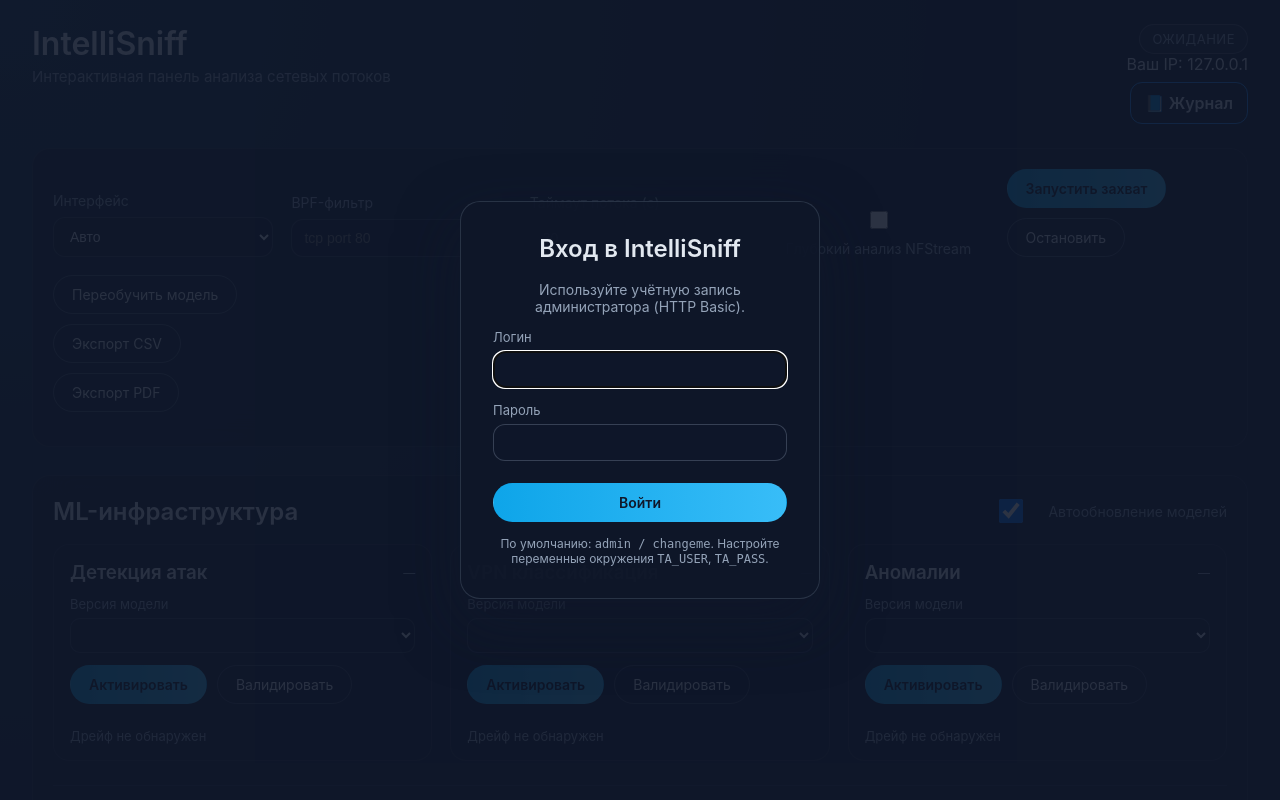
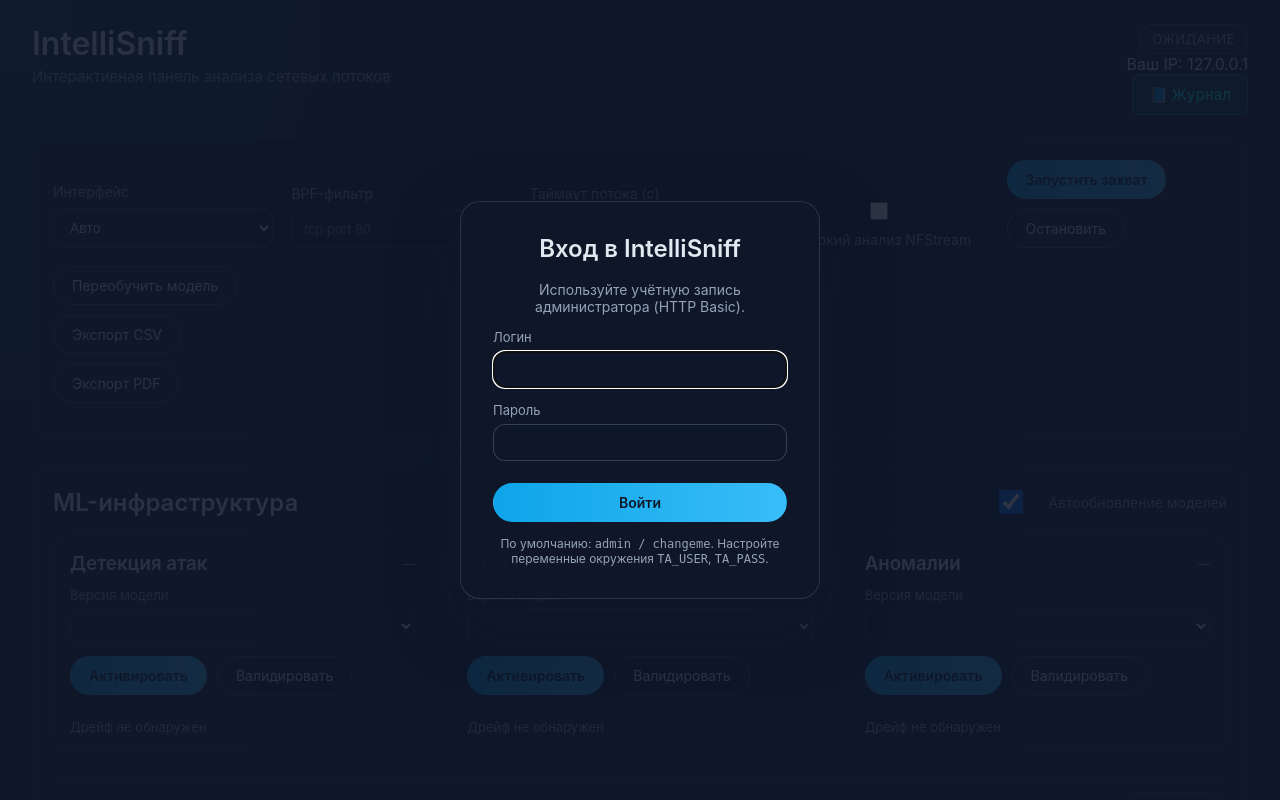
Before and after one commit to slamjik/IntelliSniff_improved_v4, a FastAPI app: page /dashboard in a window 1280 px wide. Run offline with FastAPI, Linux system fonts and the light colour scheme; lists and menus that the app fills with data are empty.

Commit message:
исправленна ошибка логов

```diff
--- a/web/static/styles.css
+++ b/web/static/styles.css
@@ -836,3 +836,52 @@
     text-align: left;
   }
 }
+/* Кнопка возврата / перехода */
+.nav-btn {
+    display: inline-block;
+    padding: 8px 16px;
+    border-radius: 10px;
+    background: rgba(0, 150, 255, 0.15);
+    border: 1px solid rgba(0, 150, 255, 0.4);
+    color: #8ccfff;
+    text-decoration: none;
+    font-weight: 500;
+    transition: 0.25s ease;
+}
+
+.nav-btn:hover {
+    background: rgba(0, 150, 255, 0.35);
+    color: white;
+    border-color: rgba(0, 150, 255, 0.65);
+}
+
+.nav-btn:active {
+    transform: scale(0.97);
+}
+/* ----- Навигационные кнопки ----- */
+.nav-btn {
+    display: inline-flex;
+    align-items: center;
+    gap: 8px;
+
+    background: rgba(0, 255, 200, 0.12);
+    color: #0ff;
+    border: 1px solid rgba(0, 255, 200, 0.4);
+    padding: 10px 16px;
+    border-radius: 8px;
+    font-size: 15px;
+    font-weight: 500;
+    text-decoration: none;
+    transition: all 0.2s ease;
+}
+
+.nav-btn:hover {
+    background: rgba(0, 255, 200, 0.2);
+    border-color: rgba(0, 255, 200, 0.6);
+    color: #fff;
+    transform: translateY(-2px);
+}
+
+.nav-btn:active {
+    transform: translateY(0);
+}
--- a/web/templates/dashboard_full.html
+++ b/web/templates/dashboard_full.html
@@ -22,7 +22,8 @@
             <input type="password" id="authPassword" autocomplete="current-password" required>
         </label>
         <button type="submit">Войти</button>
-      <p class="auth-hint">По умолчанию: <code>admin / changeme</code>. Настройте переменные окружения <code>TA_USER</code>, <code>TA_PASS</code>.</p>
+        <p class="auth-hint">По умолчанию: <code>admin / changeme</code>. Настройте переменные окружения
+            <code>TA_USER</code>, <code>TA_PASS</code>.</p>
     </form>
 </div>
 
@@ -34,7 +35,7 @@
     <div class="header-meta">
         <div id="statusBadge" class="status-badge status-idle">Ожидание</div>
         <div class="user-meta">Ваш IP: {{ request.client.host }}</div>
-      <a class="log-button" href="/logs">📘 Журнал</a>
+        <a href="/logs" class="nav-btn">📘 Журнал</a>
     </div>
 </header>
 
--- a/web/templates/logs_session.html
+++ b/web/templates/logs_session.html
@@ -28,7 +28,7 @@
   <div class="logs-layout">
     <div class="logs-header">
       <div class="logs-title">
-        <a href="/logs" class="back-link">← Вернуться к журналу</a>
+        <a href="/logs" class="nav-btn">← К журналу</a>
         <h1>Сессия #{{ session_id }}</h1>
         <div class="logs-subtitle">Детали выполнения и последние потоки</div>
       </div>
```
Also changed, not shown: web/templates/logs.html (+3 -6 lines). Lines whose indentation alone changed are shown as unchanged.
